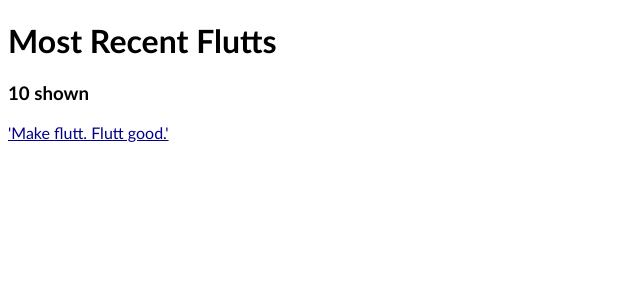
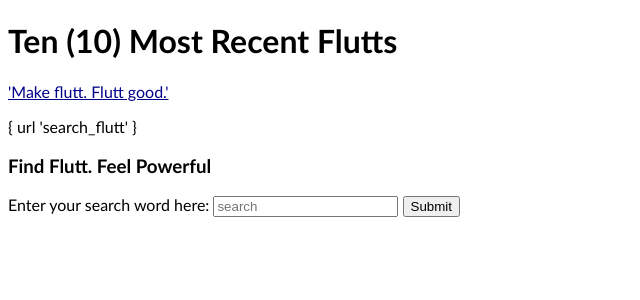
Before and after one commit to shedwyn/codeguild, a Django app: page / in a window 1280 px wide. Shown: the top 300 px of the page, without its empty margins (0-640 px from the left). Run offline with Django 3.2, Linux system fonts and the light colour scheme; data that the repository does not hold is empty; some libraries are stand-ins or nearby versions.

Commit message:
added search form

```diff
--- a/flutter/flutter/logic.py
+++ b/flutter/flutter/logic.py
@@ -13,7 +13,3 @@ def create_and_save_new_flutt(user, text):
     )
     new_flutt.save()
     return new_flutt
-
-
-def fetch_date_():
-    pass
--- a/flutter/flutter/models.py
+++ b/flutter/flutter/models.py
@@ -2,8 +2,8 @@ from django.db import models
 
 
 class Flutt(models.Model):
-    user = models.TextField(default='elfough')
-    text = models.TextField(max_length=140, default='start typing')
+    user = models.CharField(max_length=25, default='elfough')
+    text = models.CharField(max_length=140, default='start typing')
     date_n_time = models.DateTimeField(
         auto_now_add=True
     )
--- a/flutter/flutter/templates/flutter/index.html
+++ b/flutter/flutter/templates/flutter/index.html
@@ -9,13 +9,24 @@
     <body>
         <!-- add new header -->
         <header>
-        <h1> Most Recent Flutts </h1>
-        <h3> 10 shown </h3>
+        <h1> Ten (10) Most Recent Flutts </h1>
             <p>
                 <a href="{% url 'post_flutt' %}">'Make flutt.  Flutt good.'</a>
             </p>
         </header>
         <!-- /add new header -->
+        <!-- search -->
+        { url 'search_flutt' }
+        <form action="" method="post">
+            {% csrf_token %}
+            <h3>Find Flutt.  Feel Powerful</h3>
+            <label>
+                Enter your search word here:
+                <input placeholder="search" name="search_entry">
+            </label>
+            <input type="submit">
+        </form>
+        <!-- /search -->
         <!-- flutt list -->
         {% for flutt in flutts %}
         <!-- individual flutt -->
--- a/flutter/flutter/urls.py
+++ b/flutter/flutter/urls.py
@@ -20,6 +20,7 @@ from . import views
 urlpatterns = [
     url(r'^admin/', admin.site.urls),
     url(r'^$', views.render_index, name='index'),
-    url(r'^post_flutt$', views.render_add_flutt, name='post_flutt'),
-    url(r'^post_submit', views.render_post_submit, name='post_submit')
+    url(r'^post$', views.render_add_flutt, name='post_flutt'),
+    url(r'^post/submit', views.render_post_submit, name='post_submit')
+    # url(r'^search<?PVALUE>', views.render_search_page, name='search_flutt')
 ]
--- a/flutter/flutter/views.py
+++ b/flutter/flutter/views.py
@@ -4,6 +4,7 @@ from . import logic
 
 
 def render_index(request):
+    """renders a page with 10 recent flutts, connections to add and search"""
     flutts = logic.get_all_flutts()
     fill_data = {
         'flutts': flutts
@@ -12,11 +13,12 @@ def render_index(request):
 
 
 def render_add_flutt(request):
+    """renders form to add flutt, link to home page, and submit button"""
     return render(request, 'flutter/add_flutt.html', {})
 
 
 def render_post_submit(request):
-    """renders page flutt"""
+    """renders acknowledgement of adding new flutt with link """
     new_user = request.POST['new_user']
     new_text = request.POST['new_text']
     new_flutt = logic.create_and_save_new_flutt(new_user, new_text)
@@ -26,3 +28,8 @@ def render_post_submit(request):
         'new_flutt': new_flutt.date_n_time
     }
     return render(request, 'flutter/acceptance.html', context)
+
+
+def render_search_page(request):
+    """elbow grease"""
+    pass
```
Also changed, not shown: flutter/flutter/migrations/0005_auto_20160520_1044.py (added).
